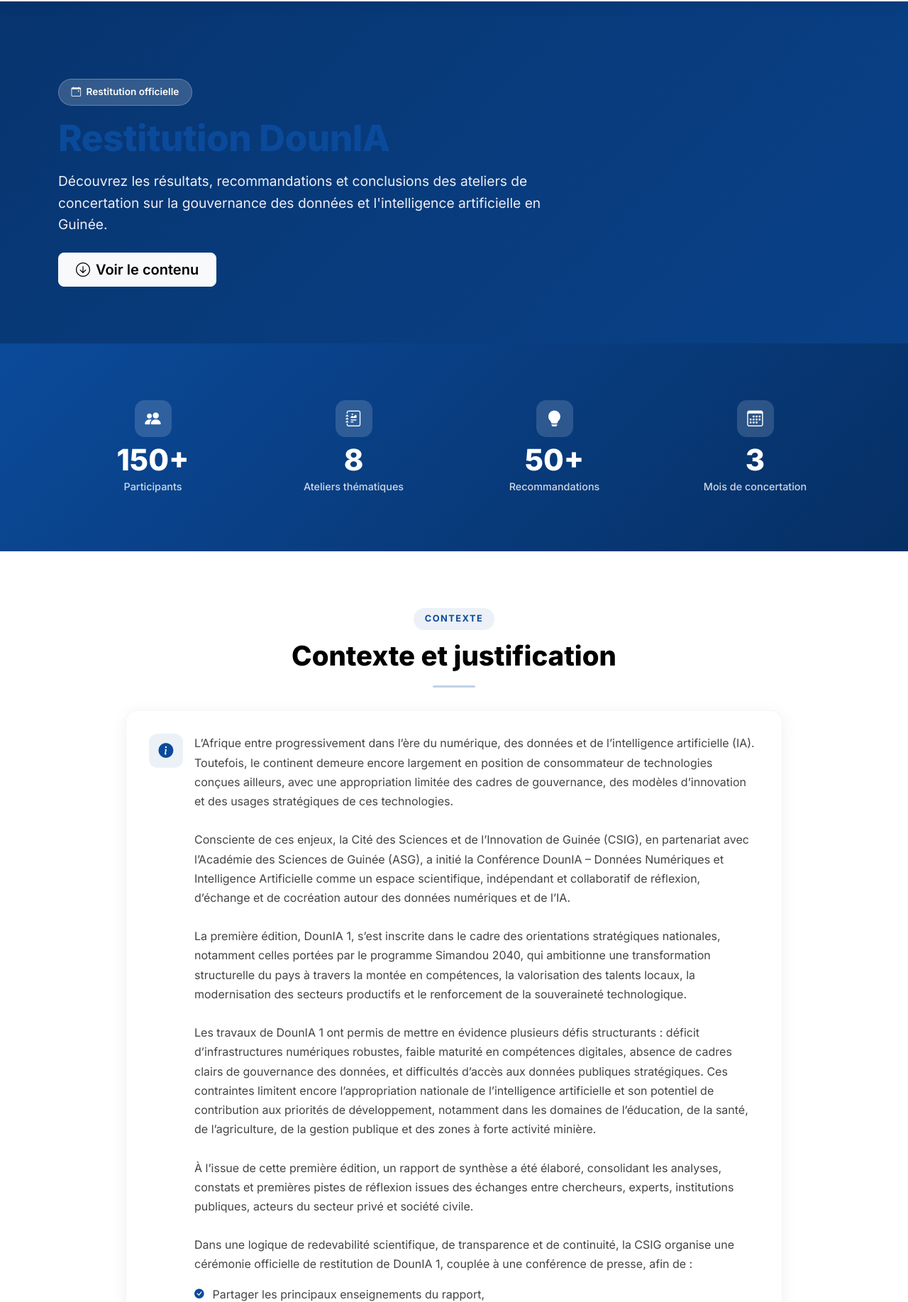
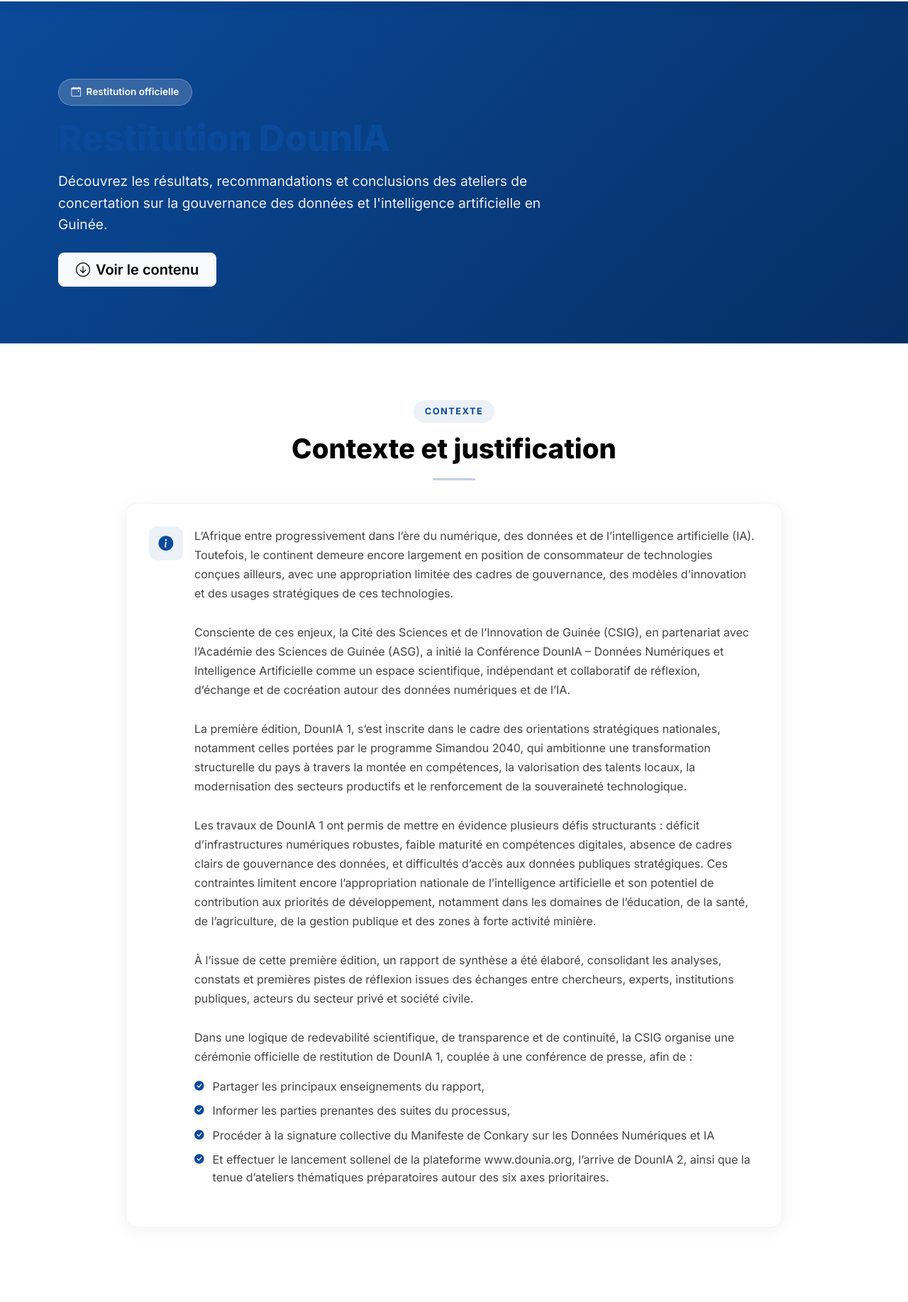
Before and after one commit to Bella5768/douniaguinee, a Django app: page /restitution/ in a window 1280 px wide. Shown: the part 97-1932 px from the top of the page at 71% size. Run offline with Django 4.2, Linux system fonts and the light colour scheme; data comes from the database, SQL or seed files in the repository; data that the repository does not hold is empty.

Commit message:
Restitution: supprime overlay hero + supprime section chiffres cles

```diff
--- a/templates/inscriptions/restitution.html
+++ b/templates/inscriptions/restitution.html
@@ -15,12 +15,6 @@
         min-height: 420px;
         display: flex;
         align-items: center;
-    }
-    .rest-hero .hero-overlay {
-        position: absolute;
-        inset: 0;
-        background: linear-gradient(135deg, rgba(6,47,100,.82) 0%, rgba(11,74,154,.65) 100%);
-        z-index: 1;
     }
     .page-hero-bg-slideshow {
         position: absolute;
@@ -447,7 +441,6 @@
         <div class="page-hero-bg-slide" style="opacity: 0.7; animation: none; background-image: url({% if restitution.hero_image %}{{ restitution.hero_image.url }}?t={{ restitution.updated_at|date:'U' }}{% else %}{{ restitution.hero_image_url }}{% endif %});"></div>
     </div>
     {% endif %}
-    <div class="hero-overlay"></div>
     <div class="container">
         <div class="row align-items-center">
             <div class="col-lg-8">
@@ -469,41 +462,6 @@
     </div>
 </section>
 
-<!-- ==================== CHIFFRES CLES ==================== -->
-<section class="rest-stats">
-    <div class="container">
-        <div class="row g-3">
-            <div class="col-6 col-md-3">
-                <div class="stat-box">
-                    <div class="stat-icon"><i class="bi bi-people-fill"></i></div>
-                    <div class="stat-num">{{ restitution.participants_nombre }}</div>
-                    <div class="stat-lbl">{{ restitution.participants_label }}</div>
-                </div>
-            </div>
-            <div class="col-6 col-md-3">
-                <div class="stat-box">
-                    <div class="stat-icon"><i class="bi bi-journal-richtext"></i></div>
-                    <div class="stat-num">{{ restitution.ateliers_nombre }}</div>
-                    <div class="stat-lbl">{{ restitution.ateliers_label }}</div>
-                </div>
-            </div>
-            <div class="col-6 col-md-3">
-                <div class="stat-box">
-                    <div class="stat-icon"><i class="bi bi-lightbulb-fill"></i></div>
-                    <div class="stat-num">{{ restitution.recommandations_nombre }}</div>
-                    <div class="stat-lbl">{{ restitution.recommandations_label }}</div>
-                </div>
-            </div>
-            <div class="col-6 col-md-3">
-                <div class="stat-box">
-                    <div class="stat-icon"><i class="bi bi-calendar3"></i></div>
-                    <div class="stat-num">{{ restitution.duree_nombre }}</div>
-                    <div class="stat-lbl">{{ restitution.duree_label }}</div>
-                </div>
-            </div>
-        </div>
-    </div>
-</section>
 
 <!-- ==================== CONTEXTE ==================== -->
 <section class="rest-section" id="contexte">
```
